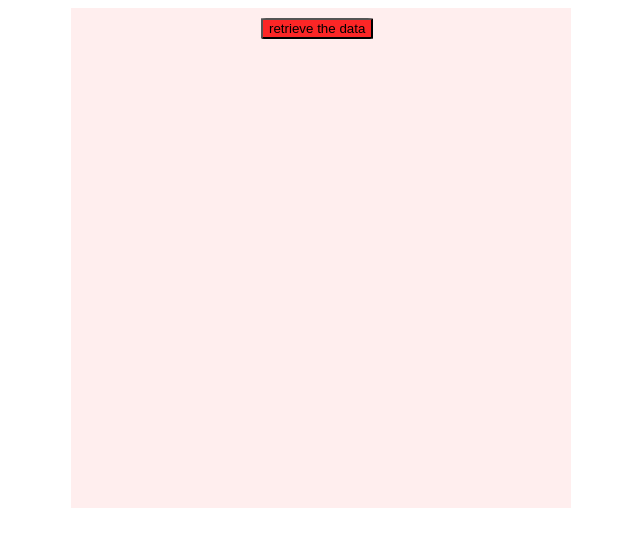
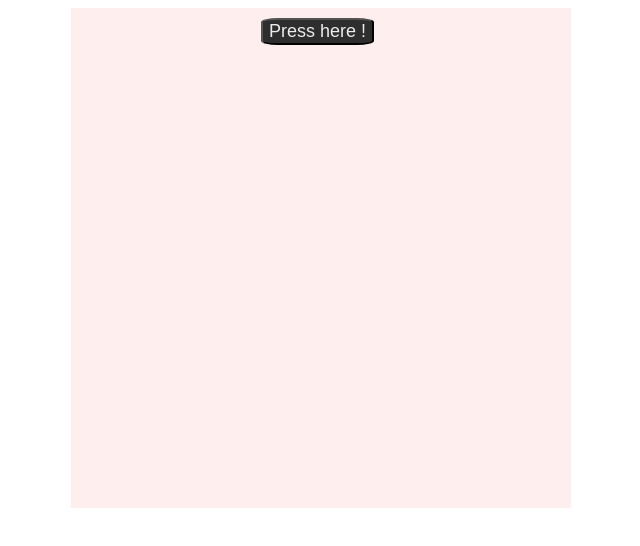
Before and after one commit to Makraiyassin/API-Sprint, a plain HTML site: page index.html in a window 1280 px wide. Shown: the whole page, without its empty margins (319-959 px from the left). Drawn offline with Linux system fonts and the light colour scheme.

Commit message:
design boutoun

```diff
--- a/index.html
+++ b/index.html
@@ -9,7 +9,7 @@
 </head>
 <body>
     <div id="container">
-        <button id="button">retrieve the data</button>
+        <button id="button">Press here !</button>
     </div>
 </body>
 <script src="script.js"></script>
--- a/style.css
+++ b/style.css
@@ -6,9 +6,10 @@
     margin: auto;
 }
 #button{
-    color: rgb(0, 0, 0);
-    background-color: rgb(252, 38, 38);
-    border-radius: 5%;
+    color: rgb(235, 235, 235);
+    background-color: rgb(46, 46, 46);
+    border-radius: 15%;
     width: max-content;
     margin: 10px 190px;
+    font-size: large;
 }
```
